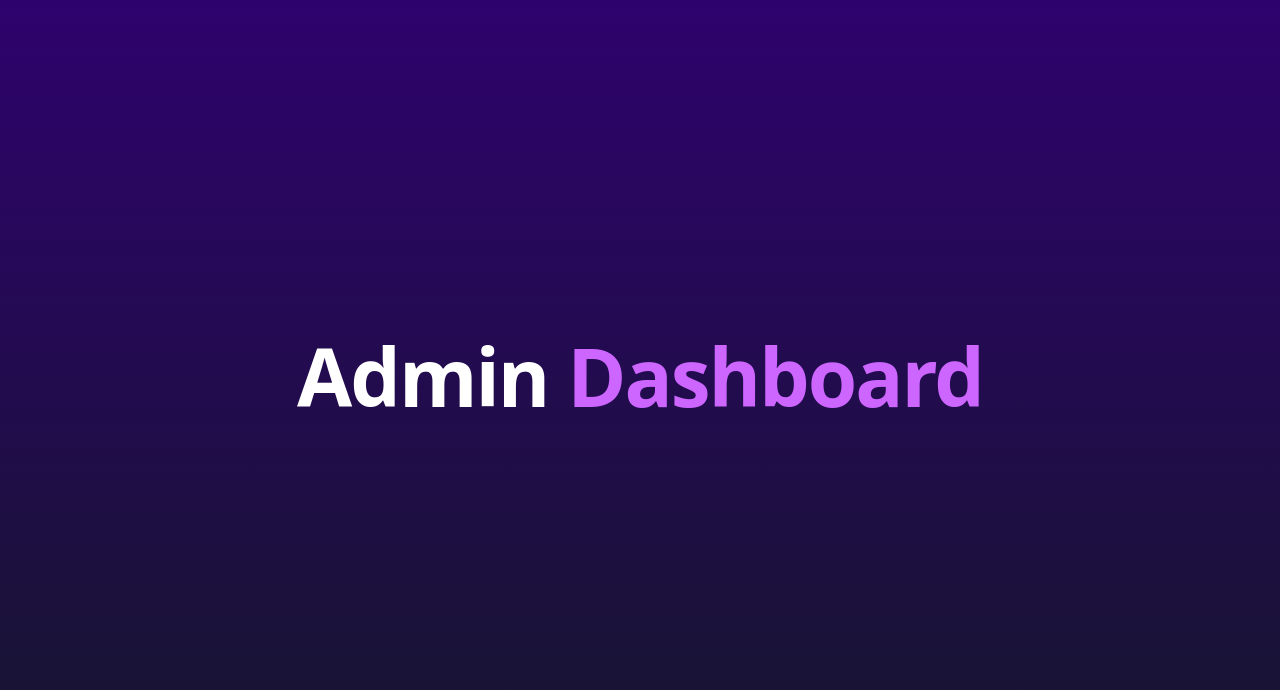
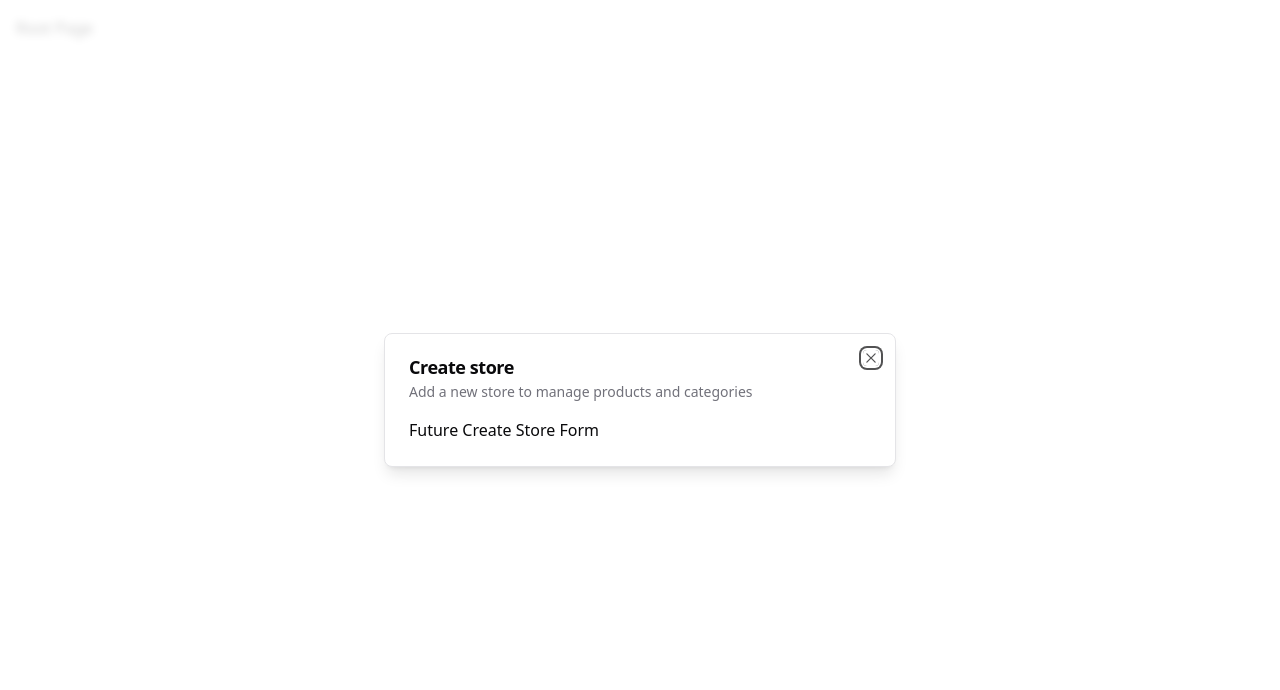
Before and after one commit to BambooXLotus/deren-store, a Next.js app: page / in a window 1280 px wide. Shown: the top 690 px of the page. Built offline with nearby package versions, Linux system fonts and the light colour scheme.

Commit message:
create store modal

```diff
--- a/package.json
+++ b/package.json
@@ -23,7 +23,8 @@
     "react-dom": "18.2.0",
     "tailwind-merge": "^1.14.0",
     "tailwindcss-animate": "^1.0.6",
-    "zod": "^3.21.4"
+    "zod": "^3.21.4",
+    "zustand": "^4.4.1"
   },
   "devDependencies": {
     "@types/eslint": "^8.37.0",
--- a/src/app/(root)/page.tsx
+++ b/src/app/(root)/page.tsx
@@ -1,24 +1,17 @@
-import { UserButton } from "@clerk/nextjs";
-import Head from "next/head";
+"use client";
+
+import { useStoreModal } from "@/hooks/use-store-modal";
+import { useEffect } from "react";
 
 export default function SetupPage() {
-  return (
-    <>
-      <Head>
-        <title>Admin</title>
-        <meta name="description" content="Generated by create-t3-app" />
-        <link rel="icon" href="/favicon.ico" />
-      </Head>
-      <main className="flex min-h-screen flex-col items-center justify-center bg-gradient-to-b from-[#2e026d] to-[#15162c]">
-        <div className="container flex flex-col items-center justify-center gap-12 px-4 py-16 ">
-          <h1 className="text-5xl font-extrabold tracking-tight text-white sm:text-[5rem]">
-            Admin <span className="text-[hsl(280,100%,70%)]">Dashboard</span>
-          </h1>
-          <div className="grid grid-cols-1 gap-4 sm:grid-cols-2 md:gap-8">
-            <UserButton afterSignOutUrl="/" />
-          </div>
-        </div>
-      </main>
-    </>
-  );
+  const onOpen = useStoreModal((state) => state.onOpen);
+  const isOpen = useStoreModal((state) => state.isOpen);
+
+  useEffect(() => {
+    if (!isOpen) {
+      onOpen();
+    }
+  }, [isOpen, onOpen]);
+
+  return <div className="p-4">Root Page</div>;
 }
--- a/src/app/layout.tsx
+++ b/src/app/layout.tsx
@@ -1,5 +1,5 @@
+import { ModalProvider } from "@/providers/modal-provider";
 import "@/styles/globals.css";
-
 import { ClerkProvider } from "@clerk/nextjs";
 
 export const metadata = {
@@ -15,7 +15,10 @@ export default function RootLayout({
   return (
     <ClerkProvider>
       <html lang="en">
-        <body>{children}</body>
+        <body>
+          <ModalProvider />
+          {children}
+        </body>
       </html>
     </ClerkProvider>
   );
--- /dev/null
+++ b/src/components/modals/StoreModal.tsx
@@ -0,0 +1,23 @@
+"use client";
+
+import { Modal } from "@/components/ui/Modal";
+import { useStoreModal } from "@/hooks/use-store-modal";
+
+type StoreModalProps = {
+  id?: string;
+};
+
+export const StoreModal: React.FC<StoreModalProps> = () => {
+  const storeModal = useStoreModal();
+
+  return (
+    <Modal
+      title="Create store"
+      description="Add a new store to manage products and categories"
+      isOpen={storeModal.isOpen}
+      onClose={storeModal.onClose}
+    >
+      Future Create Store Form
+    </Modal>
+  );
+};
--- a/src/components/ui/Modal.tsx
+++ b/src/components/ui/Modal.tsx
@@ -6,7 +6,7 @@ import {
   DialogDescription,
   DialogHeader,
   DialogTitle,
-} from "./Dialog";
+} from "@/components/ui/Dialog";
 
 type ModalProps = {
   title: string;
--- /dev/null
+++ b/src/hooks/use-store-modal.tsx
@@ -0,0 +1,13 @@
+import { create } from "zustand";
+
+type useStoreModalStore = {
+  isOpen: boolean;
+  onOpen: () => void;
+  onClose: () => void;
+};
+
+export const useStoreModal = create<useStoreModalStore>((set) => ({
+  isOpen: false,
+  onOpen: () => set({ isOpen: true }),
+  onClose: () => set({ isOpen: false }),
+}));
--- /dev/null
+++ b/src/providers/modal-provider.tsx
@@ -0,0 +1,22 @@
+"use client";
+
+import { StoreModal } from "@/components/modals/StoreModal";
+import { useEffect, useState } from "react";
+
+export const ModalProvider: React.FC = () => {
+  const [isMounted, setIsMounted] = useState(false);
+
+  useEffect(() => {
+    setIsMounted(true);
+  }, []);
+
+  if (!isMounted) {
+    return null;
+  }
+
+  return (
+    <>
+      <StoreModal></StoreModal>
+    </>
+  );
+};
```
Also changed, not shown: 1 other file (tests, documents, lock files or other folders).
